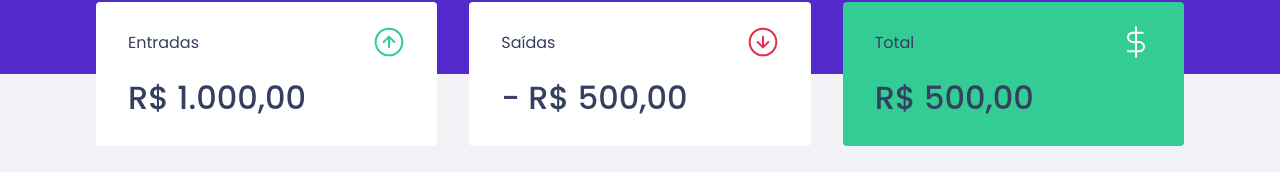
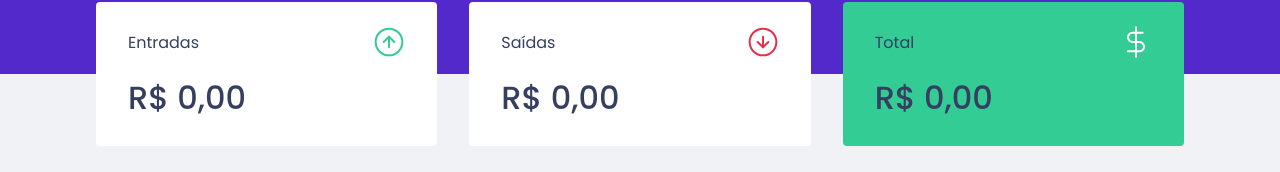
Before and after one commit to nohek/bootcamp_rocketseat, a React (Create React App) app in the folder reactJs/chapter_2/: page / in a window 1280 px wide. Shown: the part 198-370 px from the top of the page. Built offline with nearby package versions, Linux system fonts and the light colour scheme; no server answers; what miragejs would draw is missing.

Commit message:
Criando hook

```diff
--- a/reactJs/chapter_2/src/App.tsx
+++ b/reactJs/chapter_2/src/App.tsx
@@ -4,7 +4,7 @@
 import { Dashboard } from './components/Dashboard';
 import { Header } from './components/Header';
 import {NewTransactionModal}  from './components/NewTransactionModal'
-import {TransactionsProvider} from './TransactionsContext';
+import {TransactionsProvider} from './hooks/useTransactions';
 
 import {GlobalStyle} from './styles/global';
 
--- a/reactJs/chapter_2/src/components/NewTransactionModal/index.tsx
+++ b/reactJs/chapter_2/src/components/NewTransactionModal/index.tsx
@@ -1,12 +1,12 @@
-
-import { FormEvent, useState, useContext } from 'react';
+import { FormEvent, useState } from 'react';
 import Modal from 'react-modal';
 
 import {Container, TransactionTypeContainer, RadioBox} from './styles';
+import {useTransactions} from '../../hooks/useTransactions'
+
 import closeImg from '../../assets/close.svg';
 import expensesImg from '../../assets/expenses.svg';
 import incomesImg from '../../assets/incomes.svg';
-import { TransactionsContext } from '../../TransactionsContext';
 
 interface NewTransactionModalProps {
   isOpen: boolean;
@@ -14,7 +14,7 @@
 }
 
 export function NewTransactionModal({isOpen, onRequestClose}: NewTransactionModalProps) {
-  const {createTransaction} = useContext(TransactionsContext);
+  const {createTransaction} = useTransactions();
 
   const [type, setType] = useState('deposit');
   const [title, setTitle] = useState('');
--- a/reactJs/chapter_2/src/components/Summary/index.tsx
+++ b/reactJs/chapter_2/src/components/Summary/index.tsx
@@ -1,24 +1,43 @@
 import incomesImg from '../../assets/incomes.svg'
 import expensesImg from '../../assets/expenses.svg'
 import totalImg from '../../assets/total.svg'
-import { TransactionsContext } from '../../TransactionsContext';
-import { useContext } from 'react';
 
 import {Container} from './styles'
+import { useTransactions } from '../../hooks/useTransactions';
 
 export function Summary() {
-  const {transactions} = useContext(TransactionsContext);
+  const {transactions} = useTransactions();
 
-  console.log(transactions)
+  const summary = transactions.reduce((acc, transaction) => {
+    if (transaction.type === 'deposit') {
+      acc.deposits += transaction.amount;
+      acc.total += transaction.amount;
+    } else {
+      acc.withdraws += transaction.amount;
+      acc.total -= transaction.amount;
+    }
+
+    return acc;
+  }, {
+      deposits: 0,
+      withdraws: 0,
+      total: 0
+  })
 
   return (
-    <Container>
+
+    <Container >
       <div>
         <header>
           <p>Entradas</p>
           <img src={incomesImg} alt="Entradas" />
         </header>
-        <strong> R$ 1.000,00 </strong>
+        <strong>
+          {new Intl.NumberFormat('pt-BR', {
+            style: 'currency',
+            currency: 'BRL',
+          }).format(summary.deposits)}
+         </strong>
       </div>
 
       <div>
@@ -26,7 +45,12 @@
           <p>Saídas</p>
           <img src={expensesImg} alt="Saidas" />
         </header>
-        <strong> - R$ 500,00 </strong>
+        <strong>
+          {new Intl.NumberFormat('pt-BR', {
+            style: 'currency',
+            currency: 'BRL',
+          }).format(summary.withdraws)}
+         </strong>
       </div>
 
       <div className="highlight-background">
@@ -34,7 +58,12 @@
           <p>Total</p>
           <img src={totalImg} alt="Total" />
         </header>
-        <strong> R$ 500,00 </strong>
+        <strong>
+          {new Intl.NumberFormat('pt-BR', {
+            style: 'currency',
+            currency: 'BRL',
+          }).format(summary.total)}
+         </strong>
       </div>
     </Container>
   )
--- a/reactJs/chapter_2/src/components/TransactionsTable/index.tsx
+++ b/reactJs/chapter_2/src/components/TransactionsTable/index.tsx
@@ -1,9 +1,8 @@
-import { useContext } from 'react';
-import { TransactionsContext } from '../../TransactionsContext';
+import { useTransactions } from '../../hooks/useTransactions';
 import { Container } from './styles'
 
 export function TransactionsTable() {
-  const {transactions} = useContext(TransactionsContext);
+  const {transactions} = useTransactions();
 
   return(
     <Container>
--- a/reactJs/chapter_2/src/TransactionsContext.tsx
+++ b/reactJs/chapter_2/src/hooks/useTransactions.tsx
@@ -1,5 +1,5 @@
-import { createContext, useEffect, useState, ReactNode } from "react";
-import { api } from './services/api';
+import { createContext, useEffect, useState, ReactNode, useContext } from "react";
+import { api } from '../services/api';
 
 interface Transaction {
   id: number;
@@ -21,7 +21,7 @@
 
 type TransactionInput = Omit<Transaction, 'id' | 'createdAt'>;
 
-export const TransactionsContext = createContext<TransactionsContextData>(
+const TransactionsContext = createContext<TransactionsContextData>(
   {} as TransactionsContextData
 );
 
@@ -52,3 +52,9 @@
     </TransactionsContext.Provider>
   )
 }
+
+export function useTransactions() {
+  const context = useContext(TransactionsContext);
+
+  return context;
+}
```
